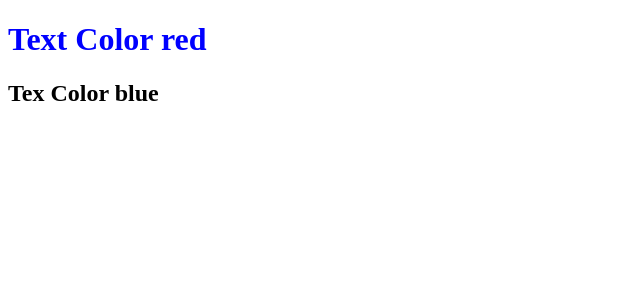
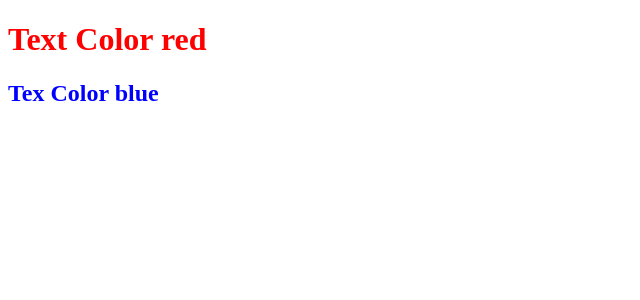
Before and after one commit to DiegoTec94/AngularGit, an Angular app: page / in a window 1280 px wide. Shown: the top 300 px of the page, without its empty margins (0-640 px from the left). Built offline with nearby package versions, Linux system fonts and the light colour scheme.

Commit message:
generete newColorBlue css

```diff
--- a/src/app/app.component.css
+++ b/src/app/app.component.css
@@ -1,3 +1,6 @@
 .newColorRed{
+    color: red;
+}
+.newColorBlue{
     color: blue;
 }
```
